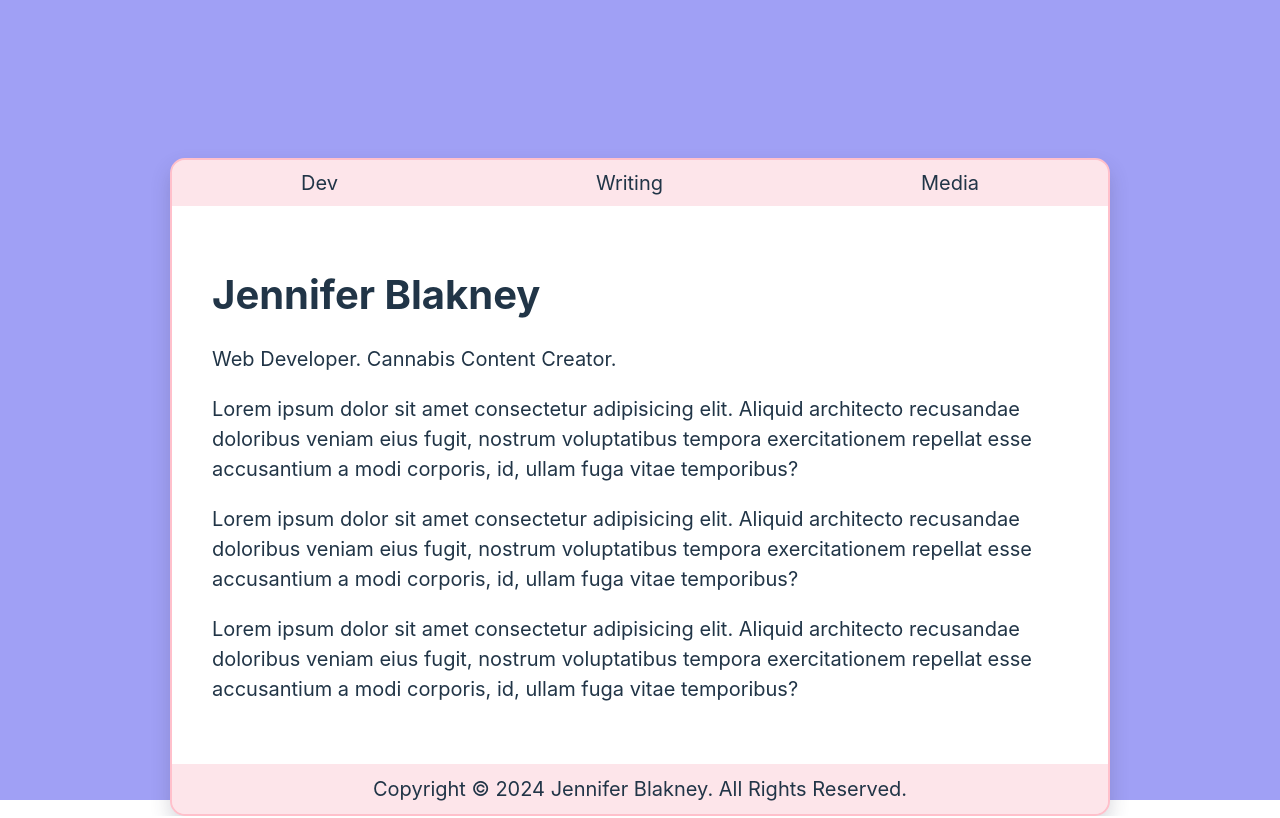
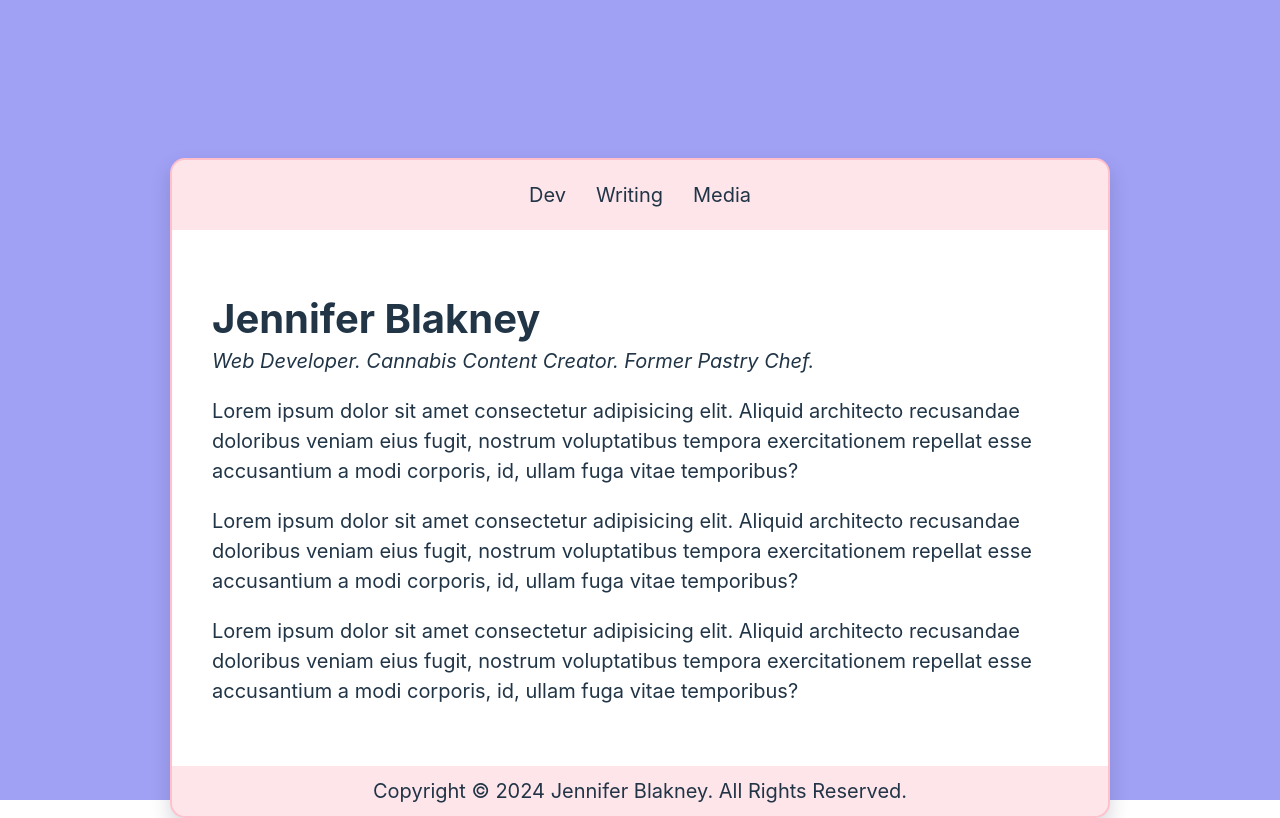
Before and after one commit to blakeknees/main_portfolio, a React (Vite) app: page / in a window 1280 px wide. Built offline with nearby package versions, Linux system fonts and the light colour scheme.

Commit message:
finally getting somewhere

```diff
--- a/src/App.css
+++ b/src/App.css
@@ -278,14 +278,6 @@ html {
   top: 8rem;
 }
 
-ul {
-  list-style-type: none;
-}
-
-li {
-  padding: 0.5rem 0;
-}
-
 .nav {
   background: rgba(249, 170, 185, 0.3);
   width: 100%;
@@ -295,14 +287,17 @@ li {
   display: flex;
   flex-wrap: wrap;
   align-items: center;
-  justify-content: space-around;
+  justify-content: center;
   list-style: none;
   margin: 0;
-  padding: 0;
+  padding: 10px;
 }
-
-.li {
+.menu li {
   display: block;
+  padding: 10px 15px;
+}
+.menu li:hover {
+  text-decoration: underline;
 }
 
 .footer {
@@ -317,4 +312,11 @@ li {
 
 .main {
   padding: 40px;
+}
+.main h1 {
+  margin-bottom: 0;
+}
+.main .descriptors {
+  font-style: italic;
+  margin-top: 5px;
 }/*# sourceMappingURL=App.css.map */
--- a/src/components/Main.jsx
+++ b/src/components/Main.jsx
@@ -2,12 +2,11 @@ const Main = ({}) => {
 
     return (
         <div className="main">
-        <h1>Jennifer Blakney</h1>
-            <div>
-              <p>
-                Web Developer. Cannabis Content Creator.
-              </p>
-            </div>
+          <h1>Jennifer Blakney</h1>
+
+          <p className="descriptors">
+            Web Developer. Cannabis Content Creator. Former Pastry Chef.
+          </p>
 
           <p>
             Lorem ipsum dolor sit amet consectetur adipisicing elit. Aliquid architecto recusandae doloribus veniam eius fugit, nostrum voluptatibus tempora exercitationem repellat esse accusantium a modi corporis, id, ullam fuga vitae temporibus?
--- a/src/sass/_general-styles.scss
+++ b/src/sass/_general-styles.scss
@@ -15,11 +15,3 @@
     height: 50%;
     top: 8rem;
 }
-
-ul {
-    list-style-type: none;
-}
-
-li {
-    padding: 0.5rem 0;
-}
--- a/src/sass/_header-footer.scss
+++ b/src/sass/_header-footer.scss
@@ -8,15 +8,21 @@
     display: flex;
     flex-wrap: wrap;
     align-items: center;
-    justify-content: space-around;
+    justify-content: center;
     list-style: none;
     margin: 0;
-    padding: 0;
+    padding: 10px;
+
+    li {
+        display: block;
+        padding: 10px 15px;
+    }
+    li:hover {
+        text-decoration: underline;
+    }
 }
 
-.li {
-    display: block;
-}
+
 
 
 // Footer
--- a/src/sass/_main.scss
+++ b/src/sass/_main.scss
@@ -2,4 +2,13 @@
 
 .main {
     padding: 40px;
+
+    h1 {
+        margin-bottom: 0;
+    }
+
+    .descriptors {
+        font-style: italic;
+        margin-top: 5px;
+    }
 }
```
Also changed, not shown: 1 other file (tests, documents, lock files or other folders).
